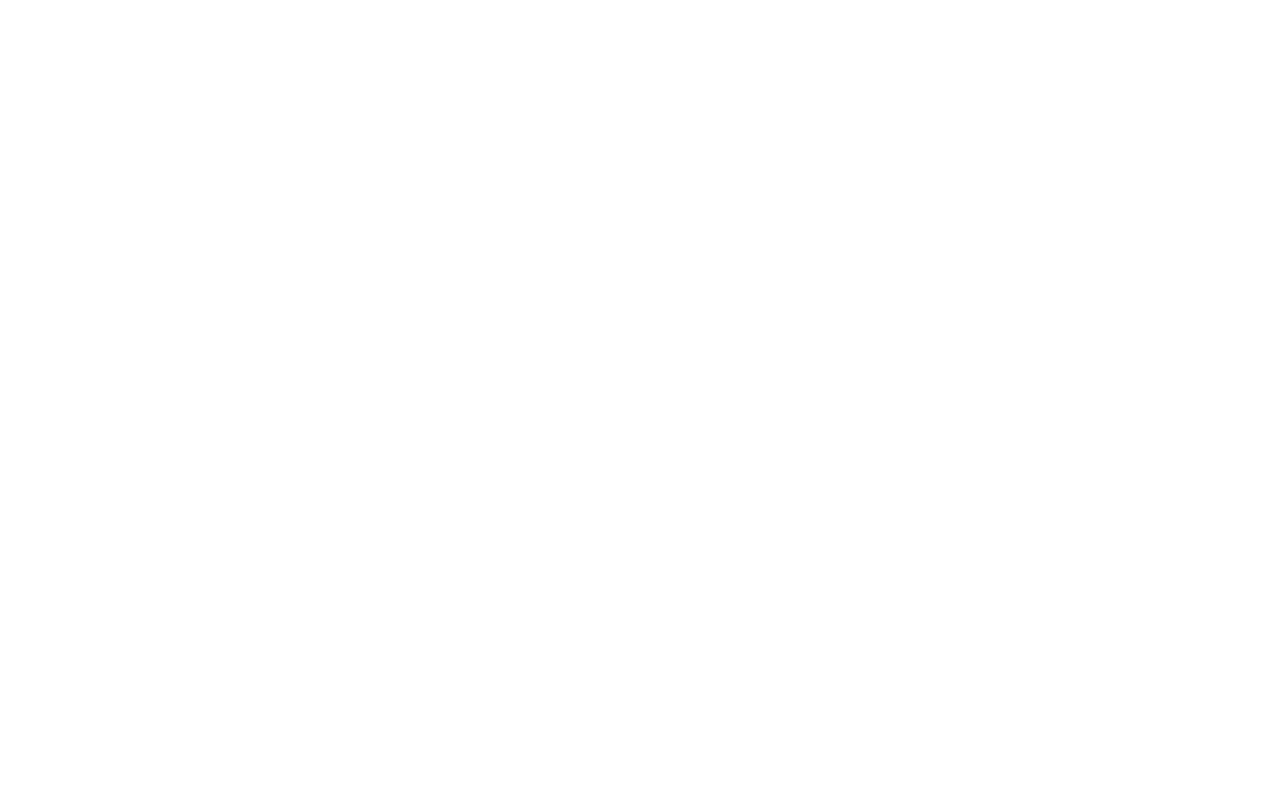
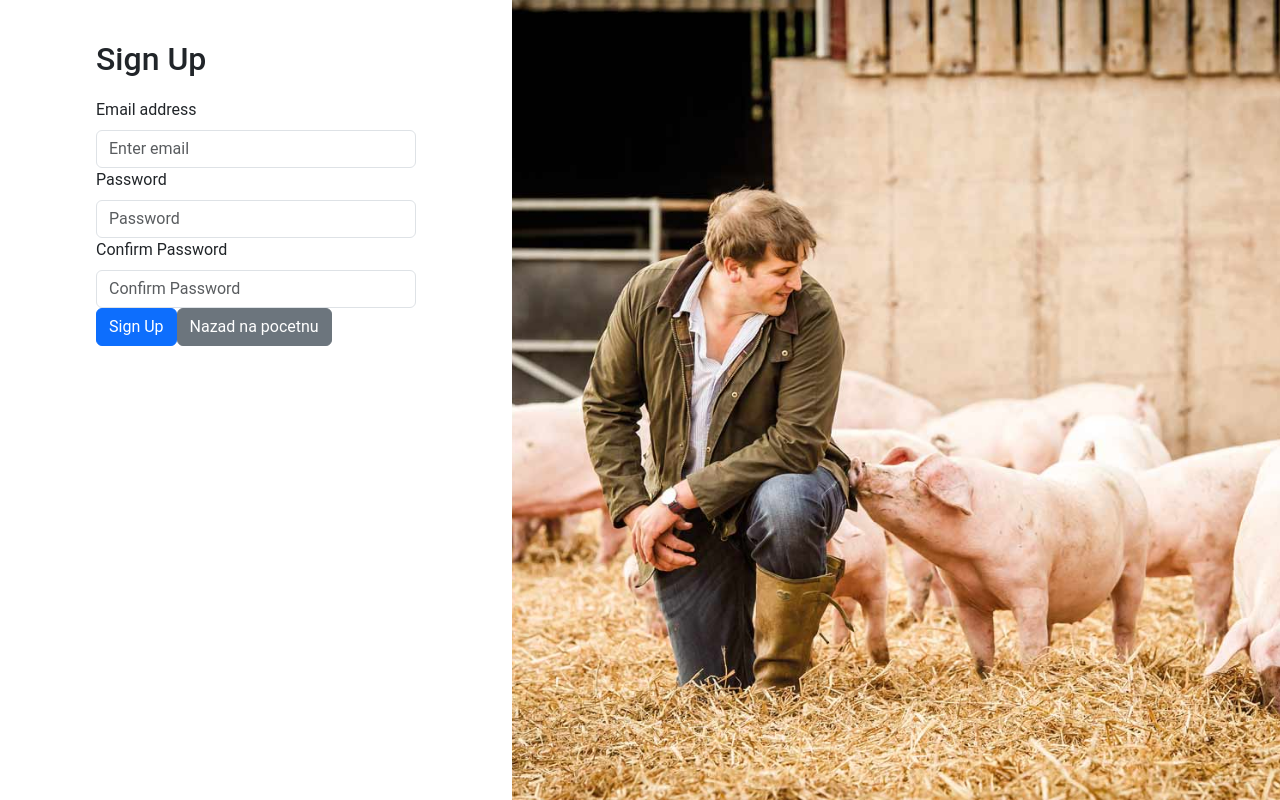
Before and after one commit to MirkoDuric/MyFarmManager-Frontend, a React (Create React App) app: page /signup in a window 1280 px wide. Built offline with nearby package versions, Linux system fonts and the light colour scheme.

Commit message:
Login+Signup pages created, potrebno dodatno stilizovanje i povezivanje sa DB

```diff
--- a/src/Components/Login/Login.css
+++ b/src/Components/Login/Login.css
@@ -0,0 +1,13 @@
+/* CSS dijeli sa Signup.css */
+.login-form {
+  background-color: #ffffff;
+  padding: 50px;
+  width: 40%;
+}
+.login-image {
+  width: 60%;
+  height: 100vh;
+  background-image: url("../../MyFarmManagerImg/prasaddoje.jpg");
+  background-size: cover;
+  background-position: center;
+}
--- a/src/Components/Login/Login.js
+++ b/src/Components/Login/Login.js
@@ -1 +1,65 @@
-export default function Login() {}
+import React, { useState } from "react";
+import { Container, Row, Col, Form, Button, Alert } from "react-bootstrap";
+import { Link } from "react-router-dom";
+import "./Login.css";
+
+const Login = () => {
+  const [email, setEmail] = useState("");
+  const [password, setPassword] = useState("");
+  const [error, setError] = useState("");
+
+  const handleSubmit = (e) => {
+    e.preventDefault();
+    // Dodajte kod za proveru login podataka
+  };
+
+  return (
+    <Container fluid>
+      <Row>
+        <Col sm={6} className="login-form">
+          <div className="form-wrapper">
+            <h2>Log In</h2>
+            <Form onSubmit={handleSubmit}>
+              <Form.Group controlId="formBasicEmail">
+                <Form.Label>Email address</Form.Label>
+                <Form.Control
+                  type="email"
+                  placeholder="Enter email"
+                  value={email}
+                  onChange={(e) => setEmail(e.target.value)}
+                />
+              </Form.Group>
+
+              <Form.Group controlId="formBasicPassword">
+                <Form.Label>Password</Form.Label>
+                <Form.Control
+                  type="password"
+                  placeholder="Password"
+                  value={password}
+                  onChange={(e) => setPassword(e.target.value)}
+                />
+              </Form.Group>
+
+              {error && <Alert variant="danger">{error}</Alert>}
+
+              <Button variant="primary" type="submit">
+                Log In
+              </Button>
+
+              <Link to="/signup" className="btn btn-secondary ml-2">
+                Sign Up
+              </Link>
+
+              <Link to="/" className="btn btn-secondary ml-2">
+                Nazad na pocetnu
+              </Link>
+            </Form>
+          </div>
+        </Col>
+        <Col sm={6} className="login-image"></Col>
+      </Row>
+    </Container>
+  );
+};
+
+export default Login;
--- a/src/Components/Signup/Signup.css
+++ b/src/Components/Signup/Signup.css
@@ -0,0 +1,22 @@
+/* Stilizacija signup forme */
+.signup-form {
+  background-color: #fff;
+  width: 40%;
+}
+
+.form-wrapper {
+  max-width: 400px;
+  margin: 0 auto;
+  padding: 40px;
+}
+
+.signup-form h2 {
+  margin-bottom: 20px;
+}
+.signup-image {
+  width: 60%;
+  height: 100vh;
+  background-image: url("../../MyFarmManagerImg/farmersasvinjama.jpeg");
+  background-size: cover;
+  background-position: center;
+}
--- a/src/Components/Signup/Signup.js
+++ b/src/Components/Signup/Signup.js
@@ -1 +1,69 @@
-export default function Signup() {}
+import React, { useState } from "react";
+import { Container, Row, Col, Form, Button, Alert } from "react-bootstrap";
+import { Link } from "react-router-dom";
+import "./Signup.css";
+
+const Signup = () => {
+  const [password, setPassword] = useState("");
+  const [confirmPassword, setConfirmPassword] = useState("");
+  const [error, setError] = useState("");
+
+  const handleSubmit = (e) => {
+    e.preventDefault();
+    if (password !== confirmPassword) {
+      setError("Passwords do not match");
+      return;
+    }
+    // Dodajte kod za slanje forme
+  };
+
+  return (
+    <Container fluid>
+      <Row>
+        <Col sm={6} className="signup-form">
+          <div className="form-wrapper">
+            <h2>Sign Up</h2>
+            <Form onSubmit={handleSubmit}>
+              <Form.Group controlId="formBasicEmail">
+                <Form.Label>Email address</Form.Label>
+                <Form.Control type="email" placeholder="Enter email" />
+              </Form.Group>
+
+              <Form.Group controlId="formBasicPassword">
+                <Form.Label>Password</Form.Label>
+                <Form.Control
+                  type="password"
+                  placeholder="Password"
+                  value={password}
+                  onChange={(e) => setPassword(e.target.value)}
+                />
+              </Form.Group>
+
+              <Form.Group controlId="formBasicConfirmPassword">
+                <Form.Label>Confirm Password</Form.Label>
+                <Form.Control
+                  type="password"
+                  placeholder="Confirm Password"
+                  value={confirmPassword}
+                  onChange={(e) => setConfirmPassword(e.target.value)}
+                />
+              </Form.Group>
+
+              {error && <Alert variant="danger">{error}</Alert>}
+
+              <Button variant="primary" type="submit">
+                Sign Up
+              </Button>
+              <Link to="/" className="btn btn-secondary ml-2">
+                Nazad na pocetnu
+              </Link>
+            </Form>
+          </div>
+        </Col>
+        <Col sm={6} className="signup-image"></Col>
+      </Row>
+    </Container>
+  );
+};
+
+export default Signup;
```
